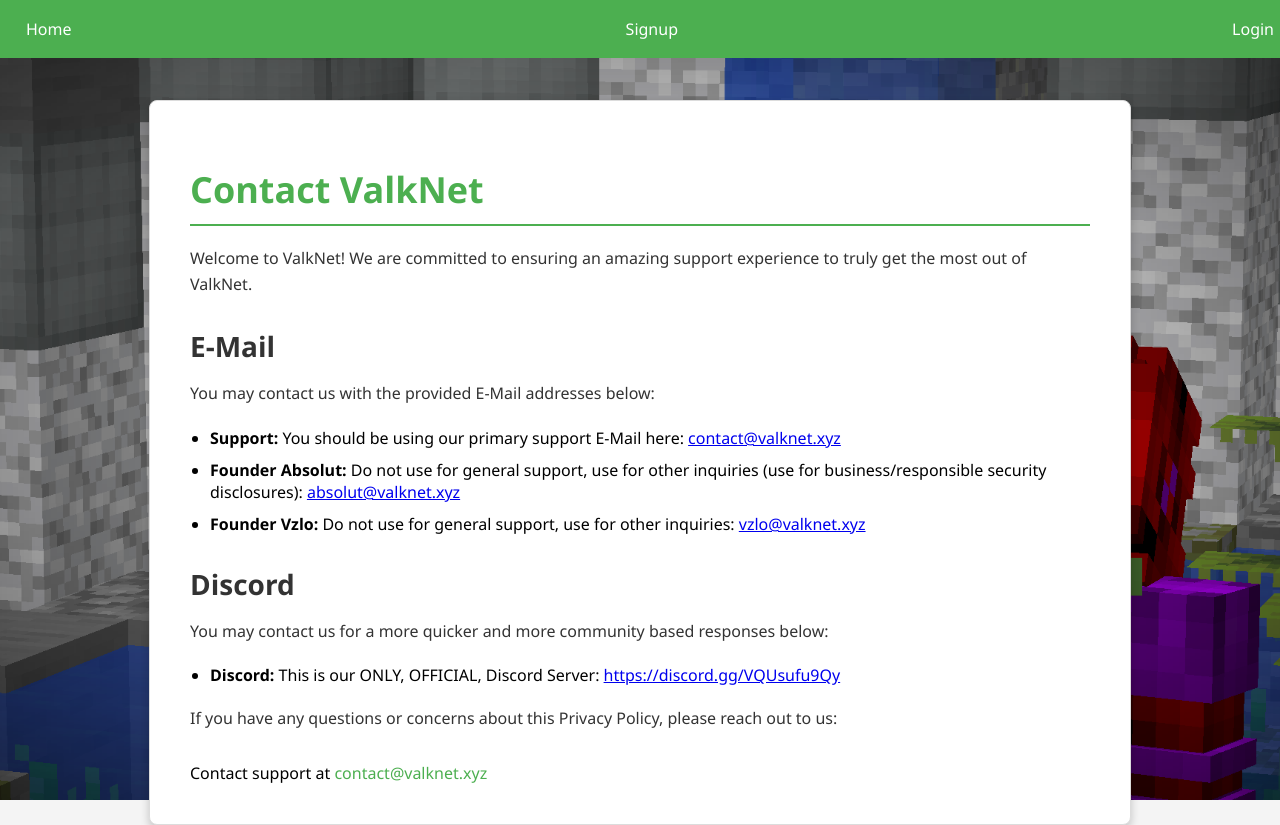
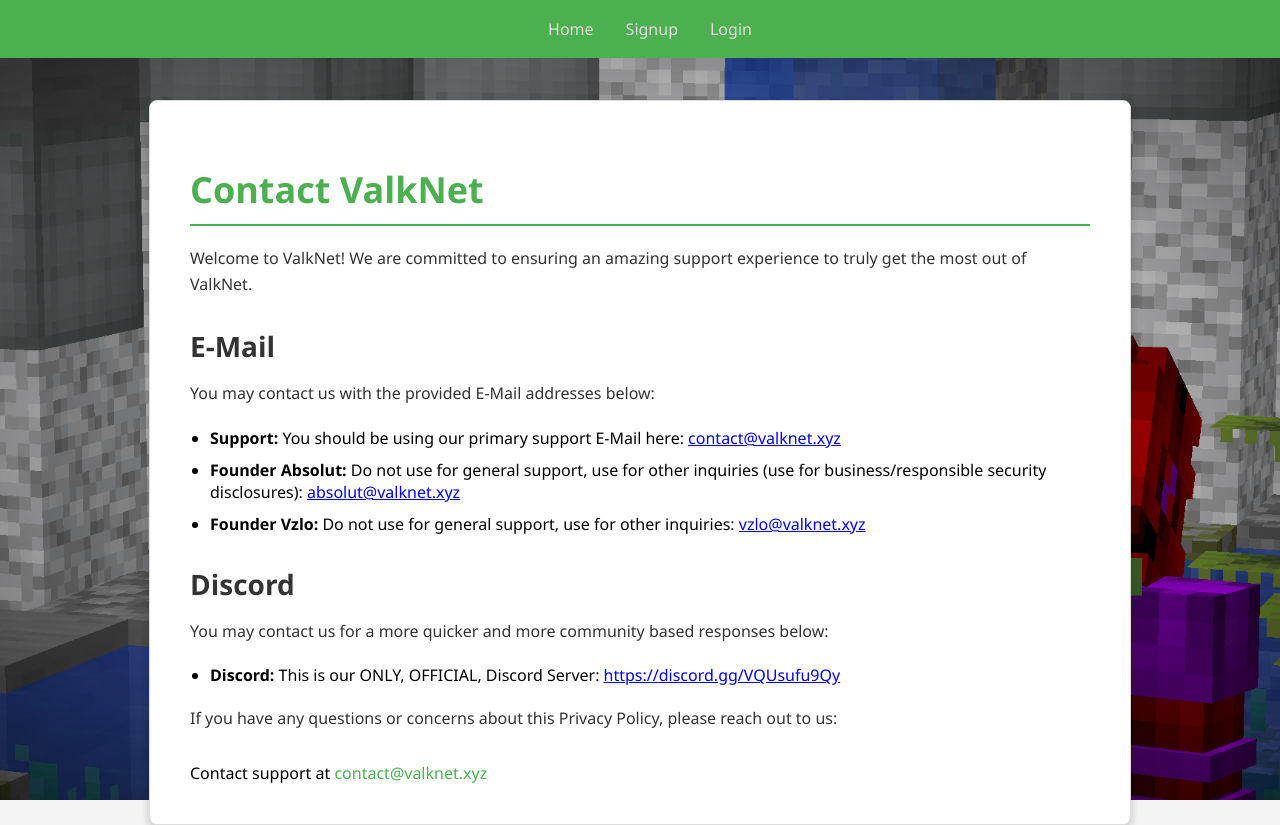
Before and after one commit to wildabsolut/valknet-web, a plain HTML site: page contact/index.html in a window 1280 px wide. Drawn offline with Linux system fonts and the light colour scheme.

Commit message:
Fixed Navbar inconsistencies.

```diff
--- a/contact/index.html
+++ b/contact/index.html
@@ -1,5 +1,6 @@
 <!DOCTYPE html>
 <html>
+
 <head>
   <title>ValkNet - Contact</title>
   <meta name="description" content="Valkyrie Network Contact">
@@ -10,6 +11,7 @@
     body.loading {
       overflow: hidden;
     }
+
     #loading-screen {
       position: fixed;
       top: 0;
@@ -22,6 +24,7 @@
       align-items: center;
       z-index: 9999;
     }
+
     #spinner {
       border: 16px solid rgba(255, 255, 255, 0.3);
       border-top: 16px solid #4CAF50;
@@ -30,38 +33,49 @@
       height: 120px;
       animation: spin 1s linear infinite;
     }
+
     @keyframes spin {
-      0% { transform: rotate(0deg); }
-      100% { transform: rotate(360deg); }
+      0% {
+        transform: rotate(0deg);
+      }
+
+      100% {
+        transform: rotate(360deg);
+      }
     }
+
     body {
       font-family: 'Segoe UI', Tahoma, Geneva, Verdana, sans-serif;
       background-color: #f4f4f4;
       margin: 0;
       padding: 0;
     }
+
     .navbar {
       background-color: #4CAF50;
       padding: 10px;
       display: flex;
-      justify-content: space-between;
+      justify-content: center;
       align-items: center;
-      color: white;
+      color: #e0e0e0;
       position: fixed;
       top: 0;
       width: 100%;
       z-index: 1000;
     }
+
     .navbar a {
-      color: white;
+      color: #e0e0e0;
       text-decoration: none;
       padding: 8px 16px;
       border-radius: 4px;
       transition: background-color 0.3s;
     }
+
     .navbar a:hover {
       background-color: #45a049;
     }
+
     .background {
       position: fixed;
       top: 0;
@@ -71,10 +85,13 @@
       background-image: url('/cdn/images/banner.png');
       background-size: cover;
       background-position: center;
-      background-attachment: fixed; /* Keeps the background fixed relative to the viewport */
+      background-attachment: fixed;
+      /* Keeps the background fixed relative to the viewport */
       z-index: -1;
-      pointer-events: none; /* Ensures the background does not interfere with user interactions */
+      pointer-events: none;
+      /* Ensures the background does not interfere with user interactions */
     }
+
     .privacy-container {
       max-width: 900px;
       margin: 100px auto 0;
@@ -85,6 +102,7 @@
       border: 1px solid #dcdcdc;
       text-align: left;
     }
+
     h1 {
       color: #4CAF50;
       font-size: 36px;
@@ -92,38 +110,46 @@
       border-bottom: 2px solid #4CAF50;
       padding-bottom: 10px;
     }
+
     h2 {
       color: #333;
       font-size: 28px;
       margin-top: 30px;
       margin-bottom: 15px;
     }
+
     p {
       line-height: 1.6;
       margin-bottom: 20px;
       font-size: 16px;
       color: #333;
     }
+
     ul {
       margin-bottom: 20px;
       padding-left: 20px;
     }
+
     li {
       margin-bottom: 10px;
     }
+
     .contact-link {
       margin-top: 30px;
       font-size: 16px;
     }
+
     .contact-link a {
       color: #4CAF50;
       text-decoration: none;
     }
+
     .contact-link a:hover {
       text-decoration: underline;
     }
   </style>
 </head>
+
 <body>
   <div class="navbar">
     <a href="/">Home</a>
@@ -133,20 +159,25 @@
   <div class="background" id="background"></div>
   <div class="privacy-container">
     <h1>Contact ValkNet</h1>
-    <p>Welcome to ValkNet! We are committed to ensuring an amazing support experience to truly get the most out of ValkNet.</p>
+    <p>Welcome to ValkNet! We are committed to ensuring an amazing support experience to truly get the most out of
+      ValkNet.</p>
 
     <h2>E-Mail</h2>
     <p>You may contact us with the provided E-Mail addresses below:</p>
     <ul>
-      <li><strong>Support: </strong>You should be using our primary support E-Mail here: <a href="mailto:contact@valknet.xyz">contact@valknet.xyz</a></li>
-      <li><strong>Founder Absolut: </strong>Do not use for general support, use for other inquiries (use for business/responsible security disclosures): <a href="mailto:absolut@valknet.xyz">absolut@valknet.xyz</a></li>
-      <li><strong>Founder Vzlo: </strong>Do not use for general support, use for other inquiries: <a href="mailto:vzlo@valknet.xyz">vzlo@valknet.xyz</a></li>
+      <li><strong>Support: </strong>You should be using our primary support E-Mail here: <a
+          href="mailto:contact@valknet.xyz">contact@valknet.xyz</a></li>
+      <li><strong>Founder Absolut: </strong>Do not use for general support, use for other inquiries (use for
+        business/responsible security disclosures): <a href="mailto:absolut@valknet.xyz">absolut@valknet.xyz</a></li>
+      <li><strong>Founder Vzlo: </strong>Do not use for general support, use for other inquiries: <a
+          href="mailto:vzlo@valknet.xyz">vzlo@valknet.xyz</a></li>
     </ul>
 
     <h2>Discord</h2>
     <p>You may contact us for a more quicker and more community based responses below:</p>
     <ul>
-      <li><strong>Discord: </strong>This is our ONLY, OFFICIAL, Discord Server: <a href="https://discord.gg/VQUsufu9Qy">https://discord.gg/VQUsufu9Qy</a></li>
+      <li><strong>Discord: </strong>This is our ONLY, OFFICIAL, Discord Server: <a
+          href="https://discord.gg/VQUsufu9Qy">https://discord.gg/VQUsufu9Qy</a></li>
     </ul>
 
     <p>If you have any questions or concerns about this Privacy Policy, please reach out to us:</p>
@@ -154,7 +185,7 @@
   </div>
 
   <script>
-    document.addEventListener('DOMContentLoaded', function() {
+    document.addEventListener('DOMContentLoaded', function () {
       var loadingScreen = document.createElement('div');
       loadingScreen.id = 'loading-screen';
       var spinner = document.createElement('div');
@@ -162,7 +193,7 @@
       loadingScreen.appendChild(spinner);
       document.body.appendChild(loadingScreen);
       document.body.classList.add('loading');
-      setTimeout(function() {
+      setTimeout(function () {
         if (document.body.classList.contains('loading')) {
           document.body.classList.remove('loading');
           document.body.removeChild(loadingScreen);
@@ -171,4 +202,5 @@
     });
   </script>
 </body>
+
 </html>
```
Also changed, not shown: forgotpassword/index.html (+50 -8 lines), privacy/index.html (+2 -2 lines), support/index.html (+2 -2 lines), terms/index.html (+2 -2 lines).
